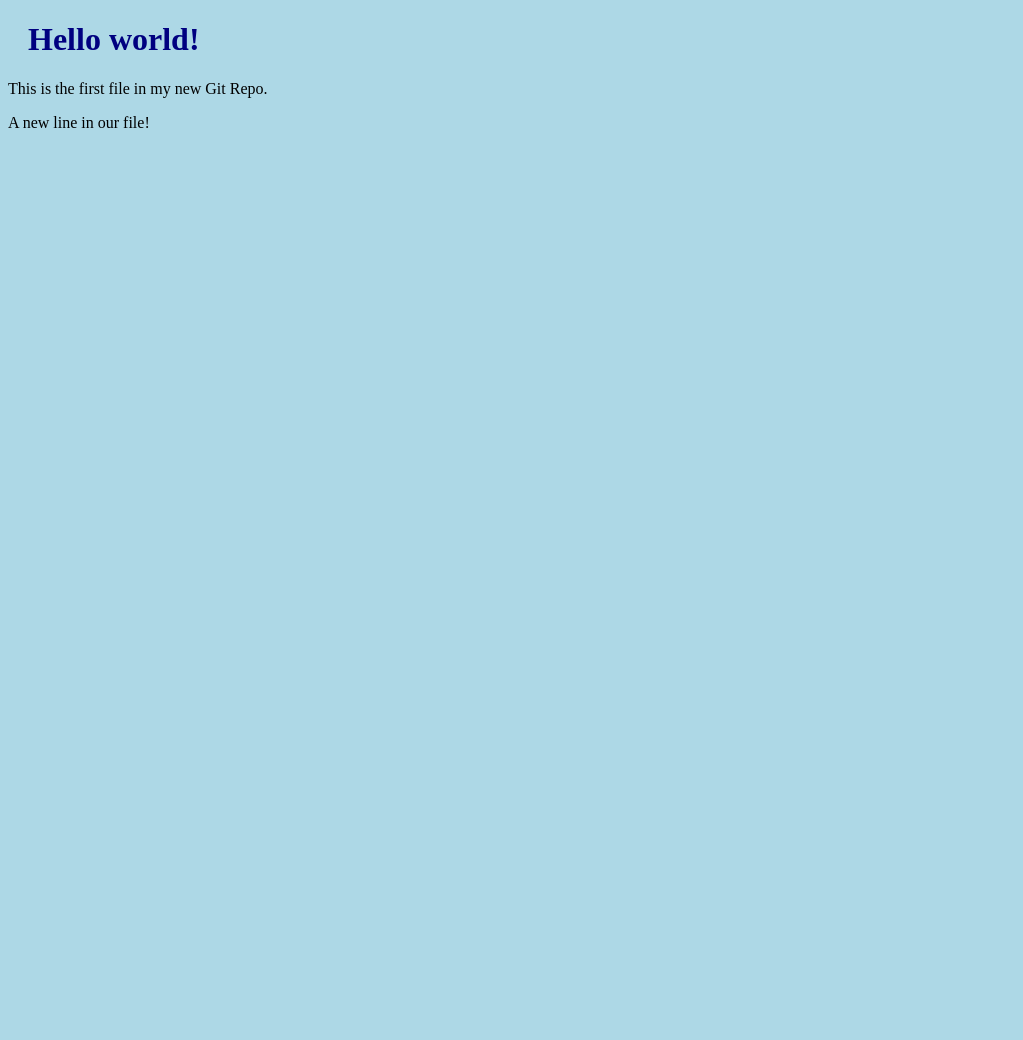
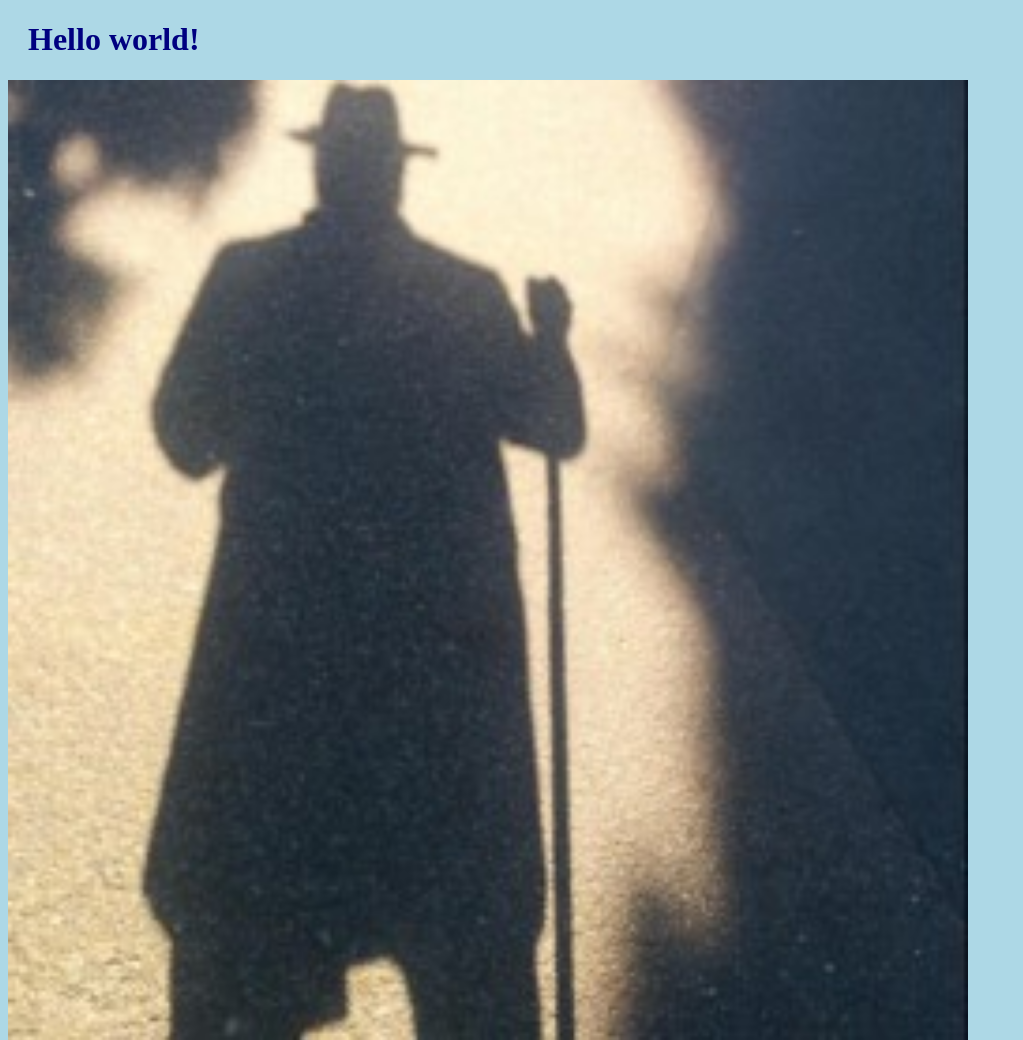
Before and after one commit to s-a-c/s-a-c.github.io, a plain HTML site: page index.html in a window 1280 px wide. Shown: the top 1040 px of the page, without its empty margins (0-1023 px from the left). Before the commit the page ends 800 px from the top, so only its background shows below. Drawn offline with Linux system fonts and the light colour scheme.

Commit message:
Added image to Hello World

```diff
--- a/index.html
+++ b/index.html
@@ -8,6 +8,9 @@
   <body>
 
     <h1>Hello world!</h1>
+    <div>
+      <img src="img_hello_world.jpeg" alt="Hello World from Space" style="width:100%;max-width:960px"
+    </div>
     <p>This is the first file in my new Git Repo.</p>
     <p>A new line in our file!</p>
 
```
Also changed, not shown: img_hello_world.jpeg (added).
